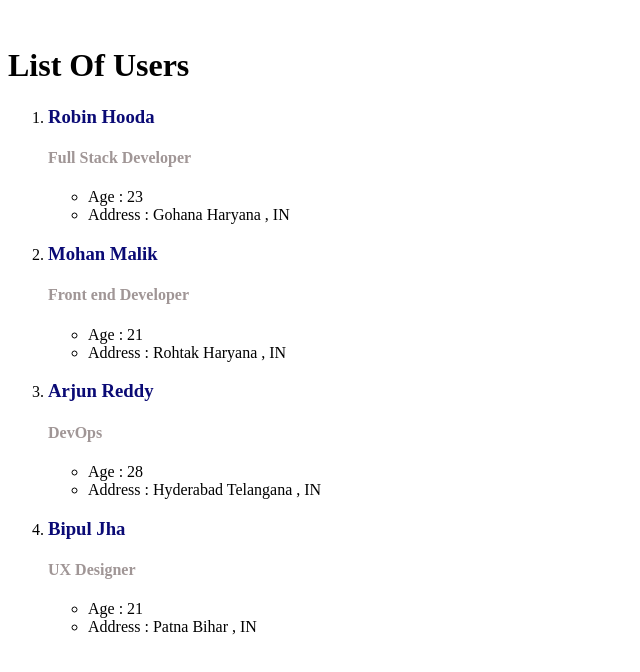
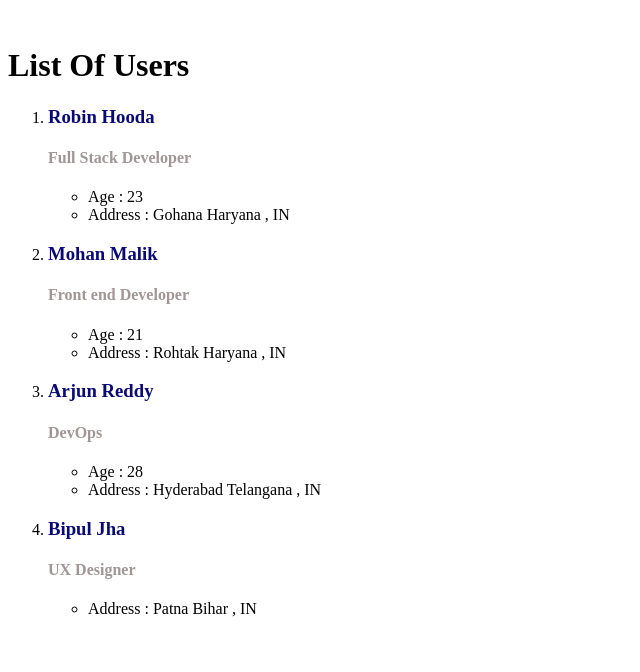
Before and after one commit to robinhooda/Employee-Portal, an Angular app: page / in a window 1280 px wide. Shown: the top 672 px of the page, without its empty margins (0-640 px from the left). Built offline with nearby package versions, Linux system fonts and the light colour scheme.

Commit message:
Add. conditionals when no users are found

```diff
--- a/src/app/components/users/users.component.html
+++ b/src/app/components/users/users.component.html
@@ -1,4 +1,5 @@
-<ol *ngIf="users.length > 0;else noUsers">
+<!-- Here, instead of users.length , users?.length is used to make the second conditional optional -->
+<ol *ngIf="loaded && users?.length > 0">
   <li *ngFor=" let user of users">
     <h3>
       {{user.firstName}} {{user.lastName}}
@@ -6,13 +7,14 @@
     <h4>
       {{user.role}}
     </h4>
-    <ul>
-      <li> Age : {{user.age}} </li>
+    <ul *ngIf="showExtended">
+      <li *ngIf="user.age"> Age : {{user.age}} </li>
       <li> Address : {{user.address.city}} {{user.address.state}} , {{user.address.country}}</li>
     </ul>
   </li>
 </ol>
 
-<ng-template #noUsers> No Users found </ng-template>
+<!-- <ng-template #noUsers> No Users found </ng-template> -->
+<h3 *ngIf="!loaded"> Users loading..... </h3>
 
-<!-- <h3 *ngIf="users.length == 0"> No Users found </h3> -->
+<h3 *ngIf="users?.length == 0"> No Users found </h3>
--- a/src/app/components/users/users.component.ts
+++ b/src/app/components/users/users.component.ts
@@ -9,10 +9,13 @@ import { User } from 'src/app/models/User';
 
 export class UsersComponent implements OnInit {
   users: User[];
+  showExtended: boolean = true;
+  loaded: boolean = false;
 
   constructor() { }
 
   ngOnInit() {
+
     this.users = [
       {
         firstName: 'Robin',
@@ -52,13 +55,14 @@ export class UsersComponent implements OnInit {
       }
     ];
 
+    this.loaded = true;
+
+
     // Initialize the data to be passed in addUser() method
     this.addUser({
       firstName: 'Bipul',
       lastName: 'Jha',
       role: 'UX Designer',
-      age: 21,
-
       address: {
         city: 'Patna',
         state: 'Bihar',
--- a/src/app/models/User.ts
+++ b/src/app/models/User.ts
@@ -2,6 +2,6 @@ export interface User {
     firstName: string;
     lastName: string;
     role: string;
-    age: number;
+    age?: number; // Here, ? is used to make this field optional
     address;
 }
```
